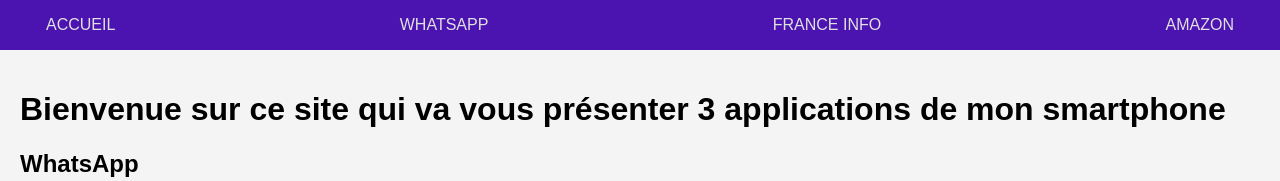
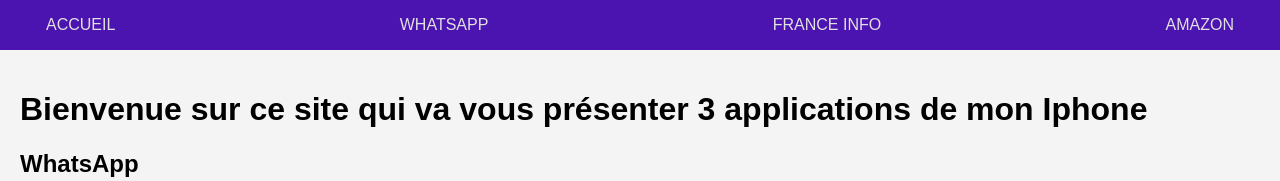
Before and after one commit to emmanuelle-dupasmahe/application-favorites, a plain HTML site: page index.html in a window 1280 px wide. Shown: the top 181 px of the page. Drawn offline with Linux system fonts and the light colour scheme.

Commit message:
j'ai changé mon index

```diff
--- a/index.html
+++ b/index.html
@@ -16,7 +16,7 @@
         </nav>
     </header>
 <main>
-        <h1>Bienvenue sur ce site qui va vous présenter 3 applications de mon smartphone</h1>
+        <h1>Bienvenue sur ce site qui va vous présenter 3 applications de mon Iphone</h1>
 
 
         <section>
```
